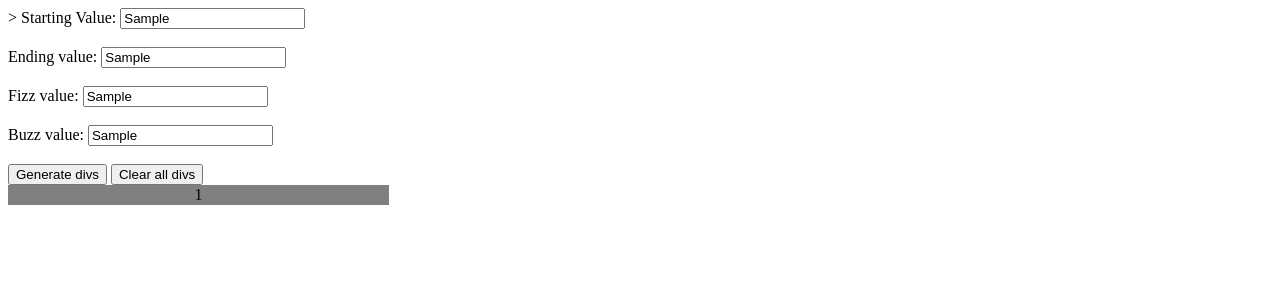
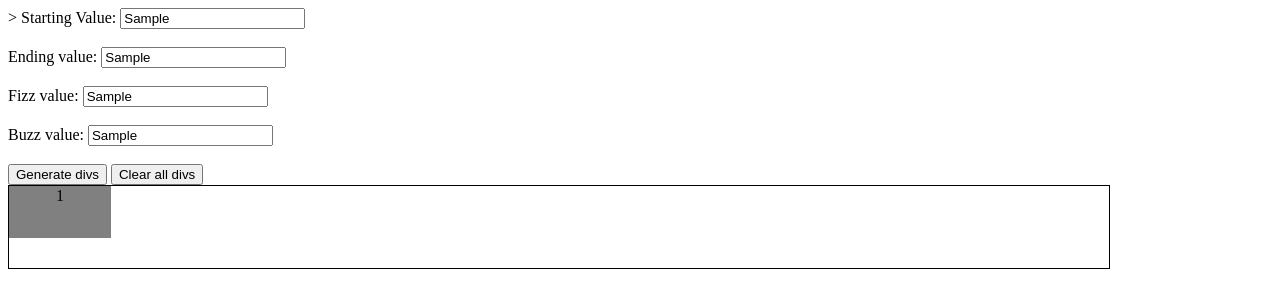
Before and after one commit to praxis-dev/fizzBuzzOnSteroids, a plain HTML site: page index.html in a window 1280 px wide. Both pictures are taken after typing "Sample", "Sample", "Sample", "Sample" into the empty fields and a click on the input "Generate divs". Drawn offline with Linux system fonts and the light colour scheme.

Commit message:
css added

```diff
--- a/index.html
+++ b/index.html
@@ -8,7 +8,6 @@
     <link rel="stylesheet" href="./style.css" type="text/css" />
   </head>
   <body>
-    <main>
     <form>
       >
       <label for="startingValue" placeholder="1" value="1"
@@ -28,6 +27,8 @@
       <input type="submit" value="Generate divs"></input>
       <button type="button">Clear all divs</button>
     </form>
+    <main class="main">
+
       <script src="./index.js"></script>
     </main>
   </body>
--- a/style.css
+++ b/style.css
@@ -1,13 +1,19 @@
+.main {
+  max-width: 1100px;
+  display: flex;
+  flex-wrap: wrap;
+  justify-content: space-between;
+  border: 1px solid #000;
+}
+
 .div {
-  width: 30%;
-  height: 30%;
+  width: 100px;
+  height: 50px;
   border: 1px solid red;
   margin-bottom: 30px;
 }
 
 .dividesEvenlyByThreeAndFive {
-  width: 30%;
-  height: 30%;
   margin-bottom: 30px;
   border: 1px solid green;
   background-color: green;
@@ -15,8 +21,6 @@
 }
 
 .dividesEvenlyByThreeOnly {
-  width: 30%;
-  height: 30%;
   margin-bottom: 30px;
   border: 1px solid yellow;
   background-color: yellow;
@@ -24,8 +28,6 @@
 }
 
 .dividesEvenlyByFiveOnly {
-  width: 30%;
-  height: 30%;
   margin-bottom: 30px;
   border: 1px solid brown;
   background-color: brown;
@@ -33,8 +35,6 @@
 }
 
 .doesNotDivideEvenlyByThreeOrFive {
-  width: 30%;
-  height: 30%;
   margin-bottom: 30px;
   border: 1px solid grey;
   background-color: grey;
```
Lines whose indentation alone changed are shown as unchanged.
